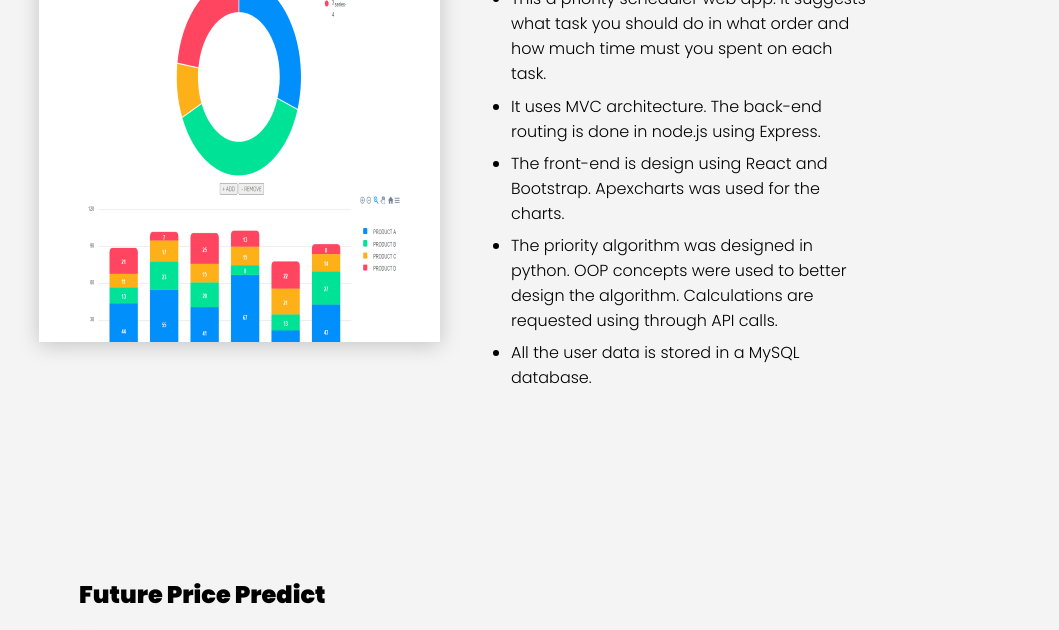
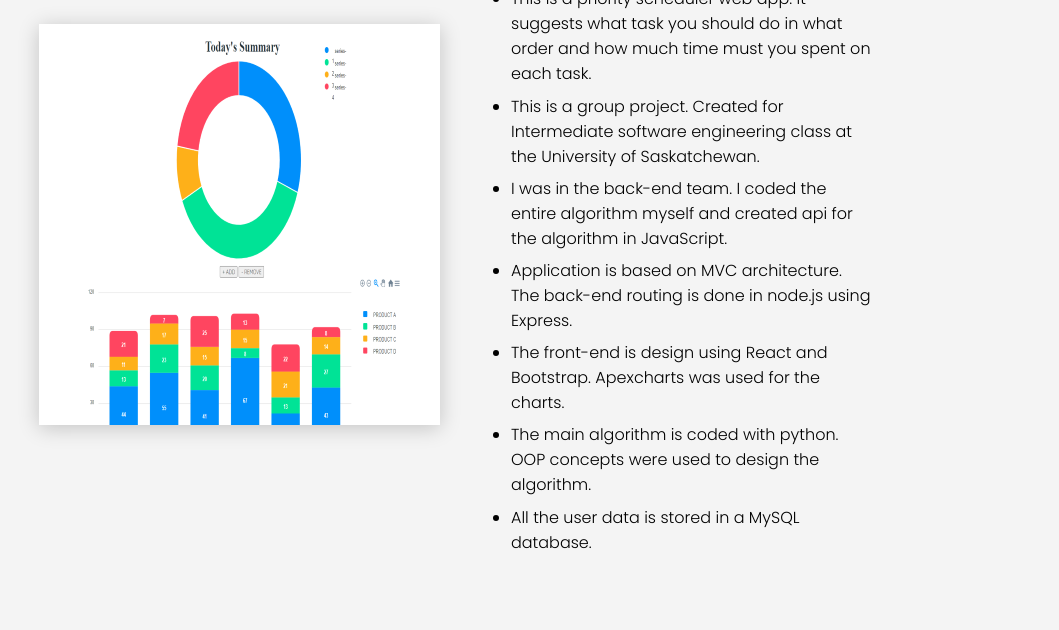
Before and after one commit to ujjwaldixt/ujjwaldixt.github.io, a website: page index.html in a window 1280 px wide. Shown: the part 2228-2858 px from the top of the page, without its empty margins (185-1244 px from the left). Drawn offline with Linux system fonts and the light colour scheme.

Commit message:
Update index.html

```diff
--- a/index.html
+++ b/index.html
@@ -4,7 +4,7 @@
     <meta charset="UTF-8" />
     <meta name="viewport" content="width=device-width, initial-scale=1.0" />
     <meta http-equiv="X-UA-Compatible" content="ie=edge" />
-    <title>Portfolio</title>
+    <title>Ujjwal Dixit</title>
     <!-- Bootstrap CSS -->
     <!-- <link rel="stylesheet" href="https://cdn.jsdelivr.net/npm/bootstrap@4.0.0/dist/css/bootstrap.min.css" integrity="sha384-Gn5384xqQ1aoWXA+058RXPxPg6fy4IWvTNh0E263XmFcJlSAwiGgFAW/dAiS6JXm" crossorigin="anonymous"> -->
 
@@ -123,10 +123,12 @@
           <ul class="slide-in from-right">
             <h2>Priori </h2>
             <a href="https://github.com/ujjwaldixt/Priority_Scheduler" style="text-decoration: none; color: rgb(92, 4, 133); font-size: small;"> <img style="max-width: 20px; max-height: 10px;" src="img/link.svg"> Link to GitHub</a>
-            <li style="font-size: medium; padding-bottom: 2%;">This a priority scheduler web app. It suggests what task you should do in what order and how much time must you spent on each task.</li>
-            <li style="font-size: medium; padding-bottom: 2%;">It uses MVC architecture. The back-end routing is done in node.js using Express.</li>
+            <li style="font-size: medium; padding-bottom: 2%;">This is a priority scheduler web app. It suggests what task you should do in what order and how much time must you spent on each task.</li>
+            <li style="font-size: medium; padding-bottom: 2%;">This is a group project. Created for Intermediate software engineering class at the University of Saskatchewan.</li>
+            <li style="font-size: medium; padding-bottom: 2%;">I was in the back-end team. I coded the entire algorithm myself and created api for the algorithm in JavaScript.</li>
+            <li style="font-size: medium; padding-bottom: 2%;">Application is based on MVC architecture. The back-end routing is done in node.js using Express.</li>
             <li style="font-size: medium; padding-bottom: 2%;">The front-end is design using React and Bootstrap. Apexcharts was used for the charts.</li>
-            <li style="font-size: medium; padding-bottom: 2%;">The priority algorithm was designed in python. OOP concepts were used to better design the algorithm. Calculations are requested using through API calls.</li>
+            <li style="font-size: medium; padding-bottom: 2%;">The main algorithm is coded with python. OOP concepts were used to design the algorithm.</li>
             <li style="font-size: medium; padding-bottom: 2%;">All the user data is stored in a MySQL database.</li>
           </ul>
         </div>
```
